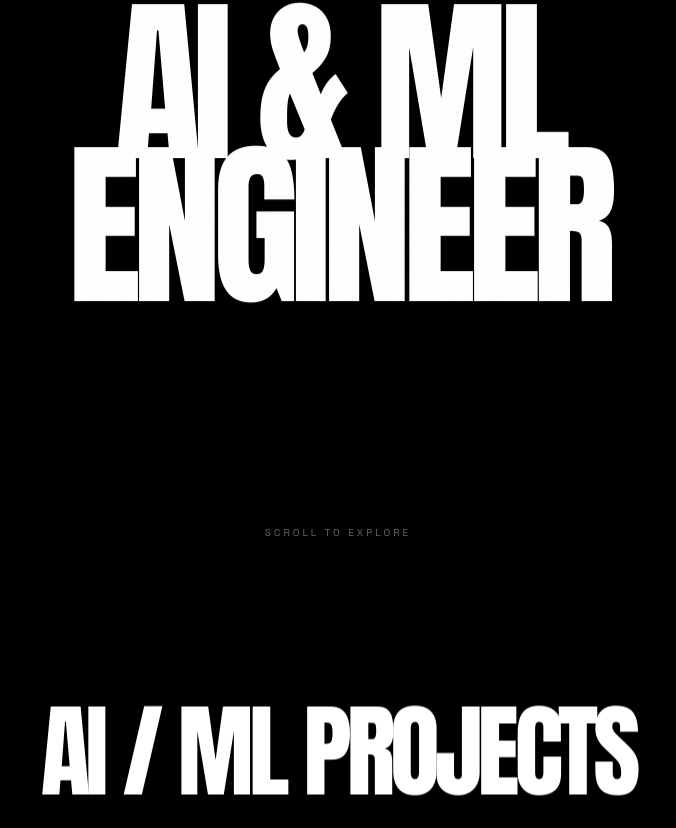
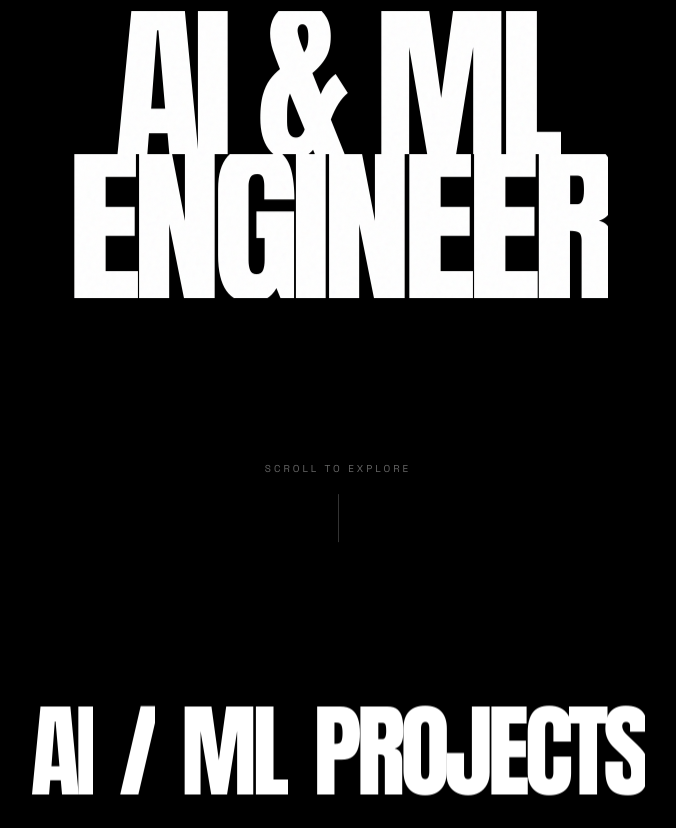
Before and after one commit to Sambhrama754/sambhrama754.github.io, a React (Vite) app: page / in a window 1280 px wide. Shown: the part 212-1040 px from the top of the page, without its empty margins (302-978 px from the left). Built offline with nearby package versions, Linux system fonts and the light colour scheme.

Commit message:
feat: Add animated title component
Introduces a reusable `AnimatedTitle` component that animates text by word. This component will be used to enhance the visual appeal of titles within the application.

```diff
--- a/src/App.tsx
+++ b/src/App.tsx
@@ -89,6 +89,36 @@ const aiProjects = [
 
 const skills = ["Python", "Machine Learning", "Artificial Intelligence", "Web Development", "Linux", "Data Science", "Bash", "Android Modding"];
 
+const AnimatedTitle = ({ text, className = "" }: { text: string, className?: string }) => {
+  const words = text.split(" ");
+  return (
+    <motion.h2
+      className={`flex flex-wrap justify-center overflow-hidden ${className}`}
+      initial="hidden"
+      whileInView="visible"
+      viewport={{ once: false, margin: "-50px" }}
+      variants={{
+        visible: { transition: { staggerChildren: 0.1 } },
+        hidden: {}
+      }}
+    >
+      {words.map((word, i) => (
+        <span key={i} className="overflow-hidden inline-block mr-[0.25em] last:mr-0">
+          <motion.span
+            className="inline-block"
+            variants={{
+              hidden: { y: "100%", rotate: 5, opacity: 0 },
+              visible: { y: 0, rotate: 0, opacity: 1, transition: { type: "spring", damping: 20, stiffness: 200 } }
+            }}
+          >
+            {word}
+          </motion.span>
+        </span>
+      ))}
+    </motion.h2>
+  );
+};
+
 export default function App() {
   const [isScrolled, setIsScrolled] = useState(false);
   const [theme, setTheme] = useState<'dark' | 'light'>('dark');
@@ -151,36 +181,50 @@ export default function App() {
             <motion.div
               initial={{ opacity: 0 }}
               animate={{ opacity: 1 }}
-              transition={{ delay: 1, duration: 1 }}
-              className="absolute bottom-12 text-[10px] tracking-[0.3em] uppercase text-muted z-20"
+              transition={{ delay: 1.5, duration: 1 }}
+              className="absolute bottom-12 text-[10px] tracking-[0.3em] uppercase text-muted z-20 flex flex-col items-center gap-4"
             >
-              Scroll to explore
+              <span>Scroll to explore</span>
+              <motion.div
+                animate={{ y: [0, 10, 0] }}
+                transition={{ repeat: Infinity, duration: 2, ease: "easeInOut" }}
+                className="w-[1px] h-12 bg-muted/50"
+              />
             </motion.div>
           }
         >
           <motion.div
-            initial={{ opacity: 0, scale: 0.9 }}
-            animate={{ opacity: 1, scale: 1 }}
-            transition={{ duration: 1.5, ease: [0.16, 1, 0.3, 1] }}
+            initial="hidden"
+            animate="visible"
+            variants={{
+              visible: { transition: { staggerChildren: 0.1, delayChildren: 0.2 } },
+              hidden: {}
+            }}
+            className="flex flex-col items-center"
           >
-            <h1 className="font-display text-[18vw] md:text-[14vw] leading-[0.8] tracking-tighter text-center uppercase">
-              AI & ML<br/>ENGINEER
-            </h1>
+            <div className="overflow-hidden">
+              <motion.h1
+                variants={{ hidden: { y: "100%", rotate: 5 }, visible: { y: 0, rotate: 0, transition: { duration: 0.8, ease: [0.16, 1, 0.3, 1] } } }}
+                className="font-display text-[18vw] md:text-[14vw] leading-[0.8] tracking-tighter text-center uppercase"
+              >
+                AI & ML
+              </motion.h1>
+            </div>
+            <div className="overflow-hidden">
+              <motion.h1
+                variants={{ hidden: { y: "100%", rotate: -5 }, visible: { y: 0, rotate: 0, transition: { duration: 0.8, ease: [0.16, 1, 0.3, 1] } } }}
+                className="font-display text-[18vw] md:text-[14vw] leading-[0.8] tracking-tighter text-center uppercase"
+              >
+                ENGINEER
+              </motion.h1>
+            </div>
           </motion.div>
         </ParallaxSection>
 
         {/* AI/ML Projects */}
         <ParallaxSection id="projects">
           <div className="w-full max-w-5xl flex flex-col items-center gap-12">
-            <motion.h2
-              className="font-display text-5xl md:text-7xl lg:text-[8vw] uppercase tracking-tighter leading-none text-center"
-              initial={{ opacity: 0, y: 50 }}
-              whileInView={{ opacity: 1, y: 0 }}
-              viewport={{ once: false, margin: "-50px" }}
-              transition={{ type: "spring", stiffness: 400, damping: 30 }}
-            >
-              AI / ML PROJECTS
-            </motion.h2>
+            <AnimatedTitle text="AI / ML PROJECTS" className="font-display text-5xl md:text-7xl lg:text-[8vw] uppercase tracking-tighter leading-none text-center" />
             <div className="w-full flex flex-col gap-12 mt-8">
               {aiProjects.map((project, i) => (
                 <motion.div
@@ -190,6 +234,7 @@ export default function App() {
                   whileInView={{ opacity: 1, y: 0 }}
                   viewport={{ once: false, margin: "-50px" }}
                   transition={{ delay: i * 0.1, type: "spring", stiffness: 400, damping: 30 }}
+                  whileHover={{ x: 10 }}
                 >
                   <div className="flex flex-col md:flex-row justify-between items-start md:items-end mb-4 gap-4">
                     <h3 className="font-display text-4xl md:text-5xl group-hover:opacity-50 transition-opacity">{project.title}</h3>
@@ -215,15 +260,7 @@ export default function App() {
         {/* Certificates */}
         <ParallaxSection id="certificates">
           <div className="w-full max-w-5xl flex flex-col items-center gap-12">
-            <motion.h2
-              className="font-display text-5xl md:text-7xl lg:text-[8vw] uppercase tracking-tighter leading-none text-center"
-              initial={{ opacity: 0, y: 50 }}
-              whileInView={{ opacity: 1, y: 0 }}
-              viewport={{ once: false, margin: "-50px" }}
-              transition={{ type: "spring", stiffness: 400, damping: 30 }}
-            >
-              CERTIFICATES
-            </motion.h2>
+            <AnimatedTitle text="CERTIFICATES" className="font-display text-5xl md:text-7xl lg:text-[8vw] uppercase tracking-tighter leading-none text-center" />
             <div className="w-full flex flex-col gap-6 mt-8">
               {certificates.map((cert, i) => (
                 <motion.a
@@ -263,16 +300,7 @@ export default function App() {
         {/* About */}
         <ParallaxSection id="about">
           <div className="max-w-3xl text-center flex flex-col items-center gap-12">
-            <motion.h2
-              className="font-display text-6xl md:text-8xl lg:text-[10vw] uppercase tracking-tighter leading-none"
-              initial={{ opacity: 0, y: 50 }}
-              whileInView={{ opacity: 1, y: 0 }}
-              viewport={{ once: false, margin: "-50px" }}
-              whileHover={{ scale: 1.05, opacity: 0.4 }}
-              transition={{ type: "spring", stiffness: 400, damping: 30 }}
-            >
-              ABOUT
-            </motion.h2>
+            <AnimatedTitle text="ABOUT" className="font-display text-6xl md:text-8xl lg:text-[10vw] uppercase tracking-tighter leading-none" />
             <p className="text-xl md:text-3xl font-light leading-relaxed">
               Machine Learning & AI Engineer proficient in Python. Bridging the gap between intelligent systems and web development. Linux enthusiast since 2020.
             </p>
@@ -309,23 +337,16 @@ export default function App() {
         {/* Contact */}
         <ParallaxSection id="contact">
           <div className="flex flex-col items-center gap-12">
-            <motion.h2
-              className="font-display text-6xl md:text-8xl lg:text-[10vw] uppercase tracking-tighter leading-none"
-              initial={{ opacity: 0, y: 50 }}
-              whileInView={{ opacity: 1, y: 0 }}
-              viewport={{ once: false, margin: "-50px" }}
-              whileHover={{ scale: 1.05, opacity: 0.4 }}
-              transition={{ type: "spring", stiffness: 400, damping: 30 }}
-            >
-              CONTACT
-            </motion.h2>
+            <AnimatedTitle text="CONTACT" className="font-display text-6xl md:text-8xl lg:text-[10vw] uppercase tracking-tighter leading-none" />
             <div className="flex flex-col items-center gap-12">
-              <a
+              <motion.a
                 href="mailto:sambhrmakhushi@gmail.com"
-                className="font-display text-3xl md:text-5xl uppercase tracking-tighter hover:opacity-40 transition-opacity text-center"
+                className="font-display text-3xl md:text-5xl uppercase tracking-tighter transition-opacity text-center"
+                whileHover={{ scale: 1.05, letterSpacing: "0.05em", opacity: 0.7 }}
+                transition={{ type: "spring", stiffness: 400, damping: 30 }}
               >
                 SAMBHRMAKHUSHI@GMAIL.COM
-              </a>
+              </motion.a>
               <div className="flex gap-12 text-[10px] tracking-[0.3em] uppercase text-muted">
                 <a href="https://github.com/Sambhrama754" target="_blank" rel="noopener noreferrer" className="hover:text-fg transition-colors">Github</a>
                 <a href="https://www.kaggle.com/sambhramakhushi" target="_blank" rel="noopener noreferrer" className="hover:text-fg transition-colors">Kaggle</a>
```
